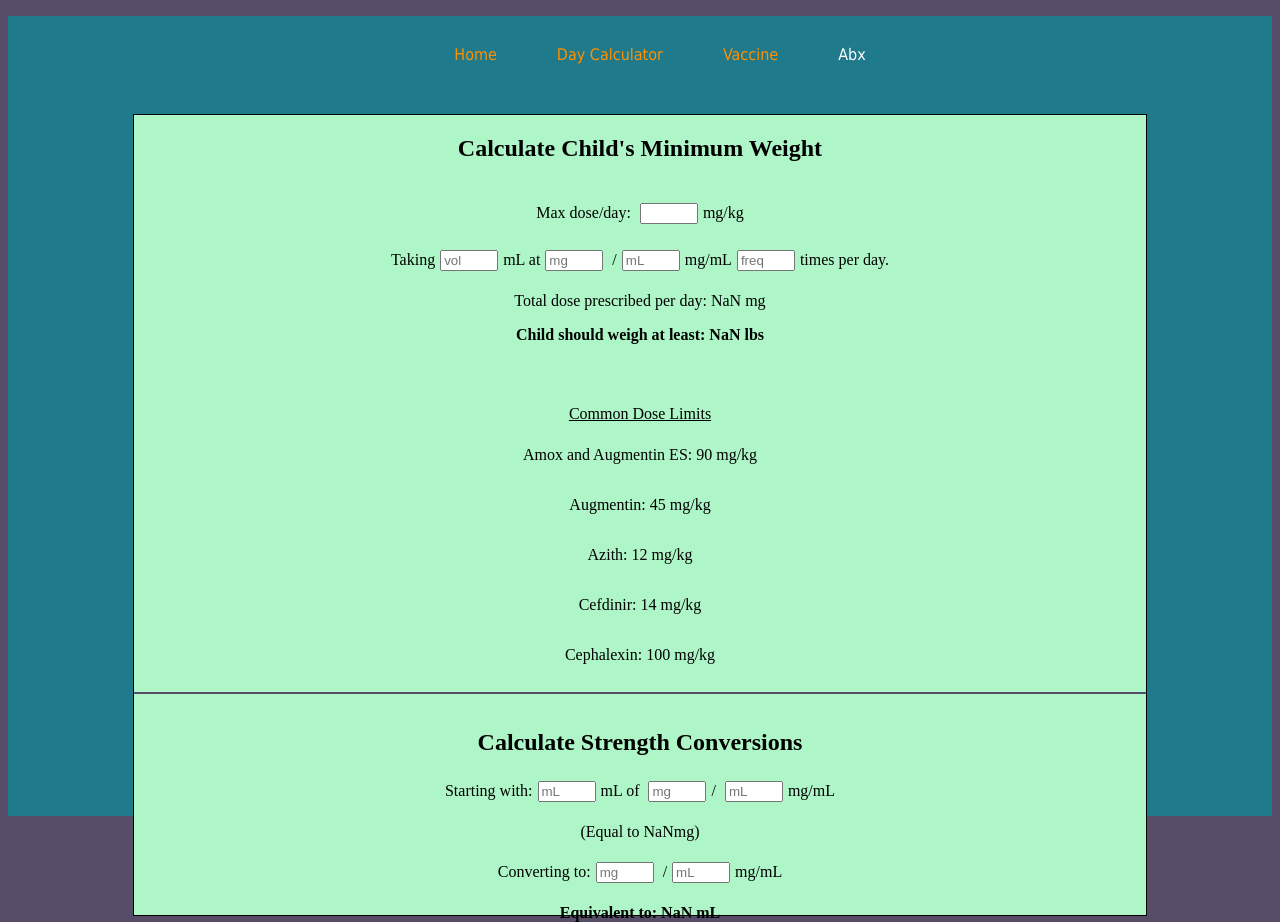
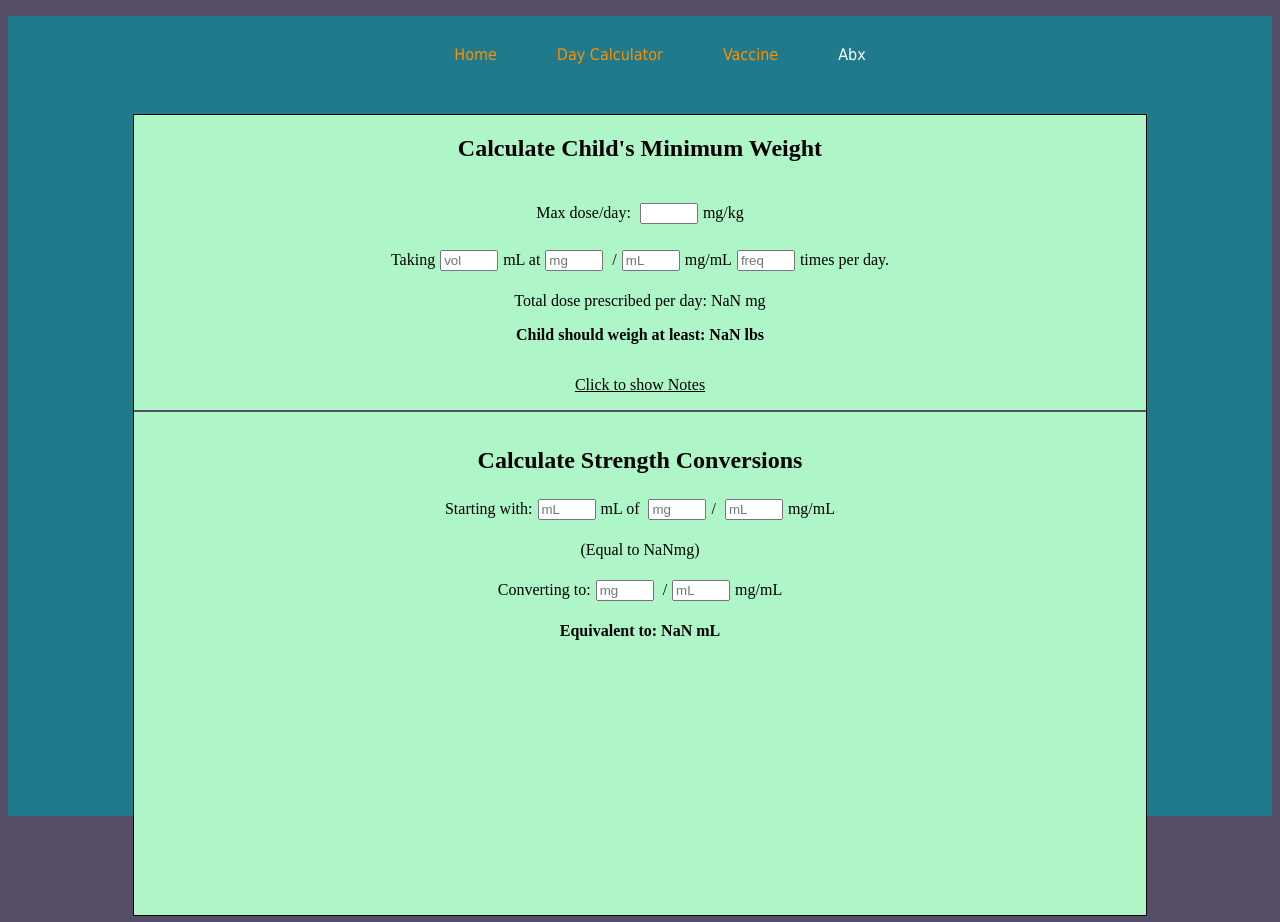
Before and after one commit to icyparkinson/rx-react, a React (Create React App) app: page /abx in a window 1280 px wide. Built offline with nearby package versions, Linux system fonts and the light colour scheme.

Commit message:
Made common doses toggle-able

```diff
--- a/src/components/Abx.js
+++ b/src/components/Abx.js
@@ -102,11 +102,13 @@ const Abx = () => {
 
 
     ///////////////////////////////////
-    //SHOW OR HIDE COMMON DOSE LIST//
+    //EXTRA STUFF//
     ///////////////////////////////////
 
-
-
+    const [showList, setShowList] = useState(false)
+    const handleList = () => {
+        setShowList((prevState) => !prevState)
+    }
 
     const inputW = {
         width: "50px",
@@ -130,7 +132,8 @@ const Abx = () => {
                     <p style = {{fontWeight: "bold"}}>Child should weigh at least: {childWeight()} lbs</p>
                     {/* {console.log(dosePrescribed())} */}
                 </section>
-                <CommonDoses />
+                <p onClick= {handleList} style = {{textDecoration: "underline", cursor: "pointer"}}>Click to {showList === true ? "hide" : "show" } Notes</p>
+                {showList === true ? <CommonDoses /> : null }
             </section>
 
             <section style= {{borderTop: "2px solid #574D68", height: "15px"}}></section>
```
